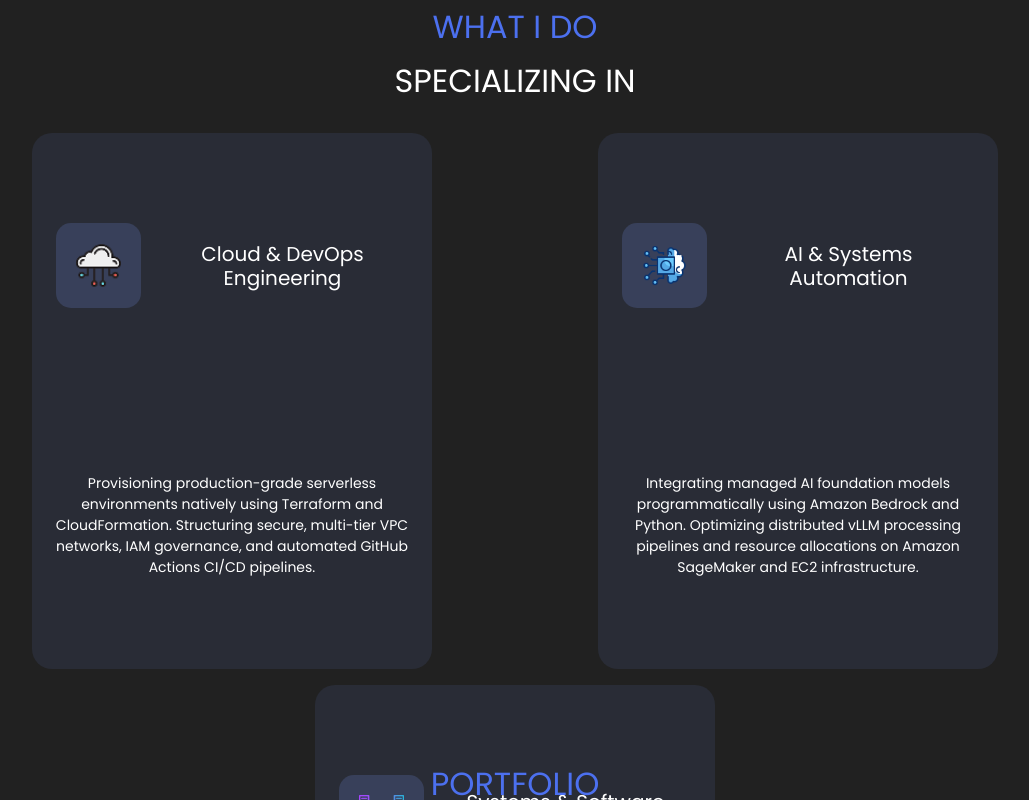
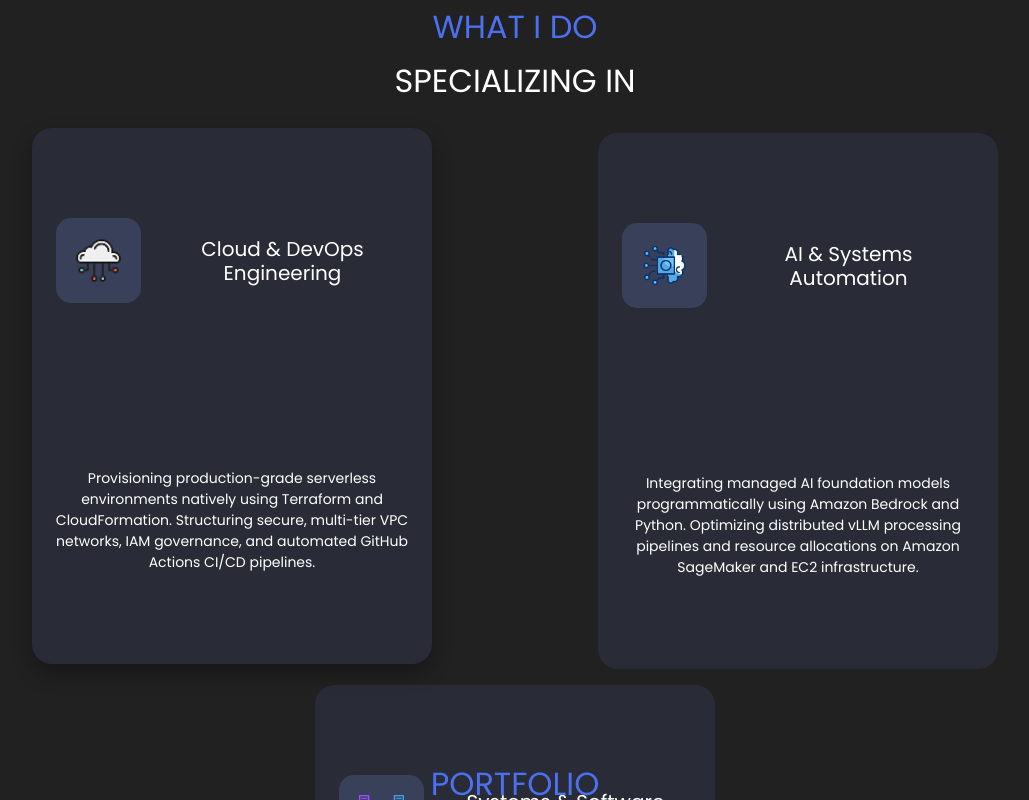
Before and after one commit to Harrison-Holt/portfolio, a plain HTML site: page index.html in a window 1280 px wide. In both pictures the pointer is over the element 357 px from the left and 2435 px from the top of the page. Shown: the part 2035-2835 px from the top of the page, without its empty margins (125-1154 px from the left). Drawn offline with nearby package versions, Linux system fonts and the light colour scheme.

Commit message:
updated css

```diff
--- a/index.css
+++ b/index.css
@@ -92,6 +92,14 @@
     display: flex;
     flex-direction: column;
     box-sizing: border-box;
+
+    transition: transform 0.3s ease, box-shadow 0.3s ease;
+    cursor: pointer;
+}
+
+.skills_box:hover {
+    transform: translateY(-5px);
+    box-shadow: 0 10px 20px rgba(0, 0, 0, 0.3);
 }
 
 .resume {
```
